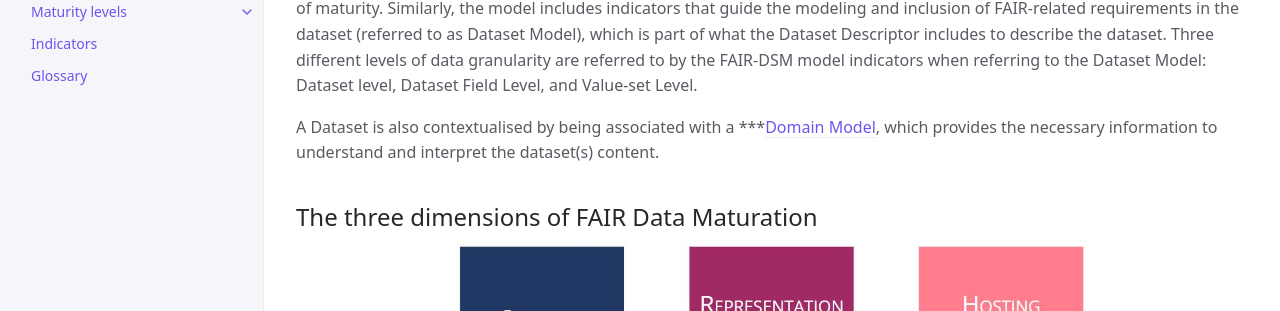
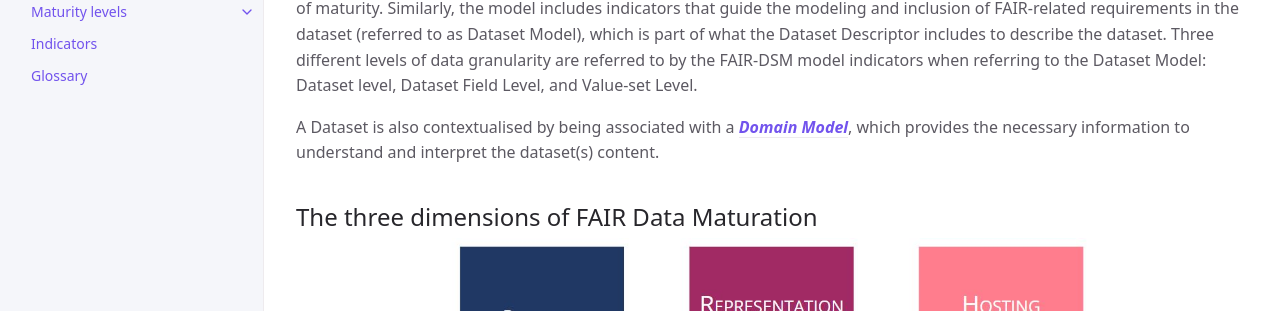
Before and after one commit to FAIRplus/Data-Maturity, a Jekyll site: the page built from index.md, in a window 1280 px wide and 900 px high, scrolled down 964 px. Shown: the part 144-455 px from the top of the window. Built offline with Jekyll 4.4.1, drawn with Linux system fonts in a browser that asks for light colours.

Commit message:
minor fixes

```diff
--- a/index.md
+++ b/index.md
@@ -20,7 +20,7 @@ According to the FAIRplus-DSM, a ***[Dataset](https://fairplus.github.io/Data-Ma
 
 The model includes indicators that guide the creation of Dataset Descriptors for content and representation at different levels of maturity. Similarly, the model includes indicators that guide the modeling and inclusion of FAIR-related requirements in the dataset \(referred to as Dataset Model\), which is part of what the Dataset Descriptor includes to describe the dataset. Three different levels of data granularity are referred to by the FAIR-DSM model indicators when referring to the Dataset Model: Dataset level, Dataset Field Level, and Value-set Level.
 
-A Dataset is also contextualised by being associated with a ***[Domain Model](https://fairplus.github.io/Data-Maturity/docs/Glossary/#domain-model), which provides the necessary information to understand and interpret the dataset\(s\) content.
+A Dataset is also contextualised by being associated with a ***[Domain Model](https://fairplus.github.io/Data-Maturity/docs/Glossary/#domain-model)***, which provides the necessary information to understand and interpret the dataset\(s\) content.
 
 
 ## The three dimensions of FAIR Data Maturation
```
